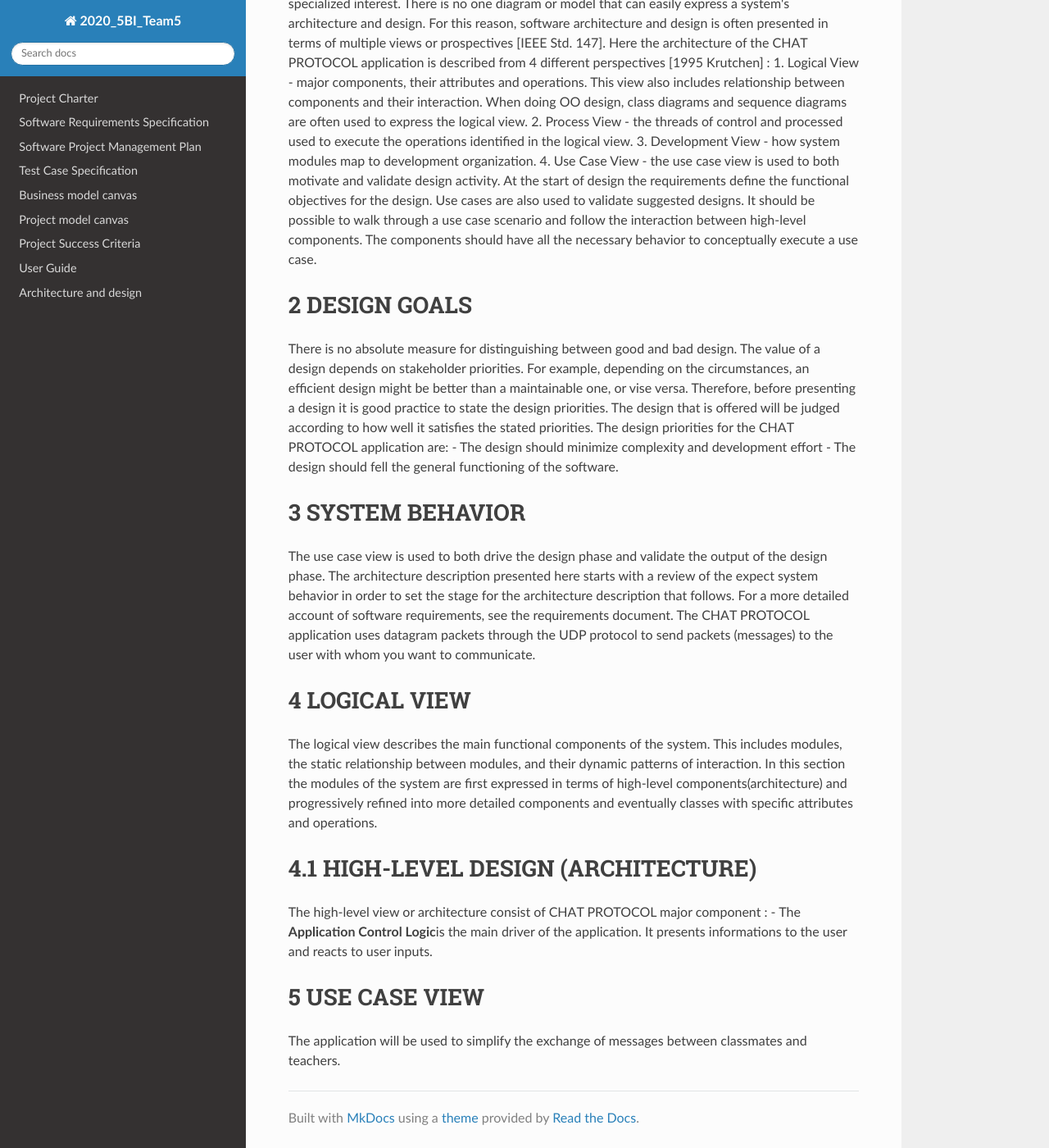
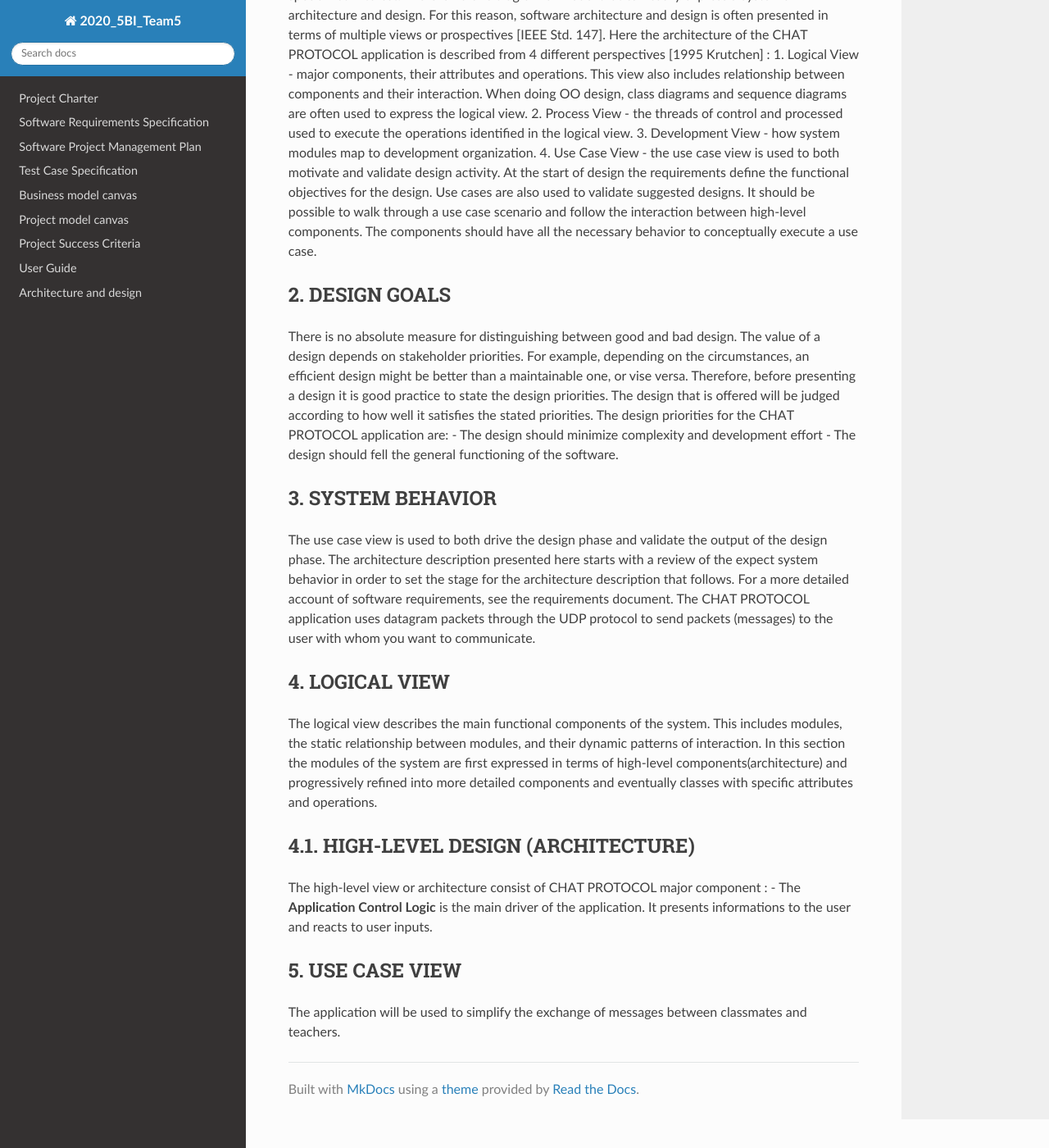
Before and after one commit to Kurai27/2020_5BI_Team5_ChatDocumentation, an MkDocs documentation site: the page built from docs/Architecture_and_design.md, in a window 1280 px wide and 1400 px high, scrolled down 1449 px. Shown: the whole window at 82% size. Built offline with MkDocs 1.6.1, drawn with Linux system fonts in a browser that asks for light colours; nearby versions of some CDN libraries; some of the changed text lies outside the part shown.

```diff
--- a/docs/Architecture_and_design.md
+++ b/docs/Architecture_and_design.md
@@ -4,11 +4,11 @@
 - ### NAME : CHAT PROTOCOL
 - ### DATE : 26/11/2019
 
-#  1 INTRODUCTION
+##  1. **INTRODUCTION**
 The purpose of the architecture/design document is to explain the organization of the code. A well-written architecture document will make it easier for new programmers to become familiar with the code.
 The architecture/design document should identify major system components and describe their static attributes and dynamic patterns of interaction.
 Software architecture and design are typically expressed with a mix of UML models(class and sequence diagrams being the two most common) and prose. Dataflow diagrams are also helpful for understanding the interaction between components and overall flow of data through the system
-# ABOUT THIS TEMPLATE
+## **ABOUT THIS TEMPLATE**
 This template suggest one way of documenting a software system's architecture/design. You aren't required to include every section in this template nor all the content in the sections you do include.
 However, the document you do submit should pass the following checklist:
 
@@ -32,18 +32,23 @@ The architecture and design for a software is complex and individual stakeholder
 2. Process View - the threads of control and processed used to execute the operations identified in the logical view.
 3. Development View - how system modules map to development organization.
 4. Use Case View - the use case view is used to both motivate and validate design activity. At the start of design the requirements define the functional objectives for the design. Use cases are also used to validate suggested designs. It should be possible to walk through a use case scenario and follow the interaction between high-level components. The components should have all the necessary behavior to conceptually execute a use case.
-# 2 DESIGN GOALS
+
+## 2. **DESIGN GOALS**
 There is no absolute measure for distinguishing between good and bad design. The value of a design depends on stakeholder priorities. For example, depending on the circumstances, an efficient design might be better than a maintainable one, or vise versa.
 Therefore, before presenting a design it is good practice to state the design priorities. The design that is offered will be judged according to how well it satisfies the stated priorities.
 The design priorities for the CHAT PROTOCOL application are:
 - The design should minimize complexity and development effort
 - The design should fell the general functioning of the software.
-# 3 SYSTEM BEHAVIOR
+
+## 3. **SYSTEM BEHAVIOR**
 The use case view is used to both drive the design phase and validate the output of the design phase. The architecture description presented here starts with a review of the expect system behavior in order to set the stage for the architecture description that follows. For a more detailed account of software requirements, see the requirements document. The CHAT PROTOCOL application uses datagram packets through the UDP protocol to send packets (messages) to the user with whom you want to communicate.
-# 4 LOGICAL VIEW
+
+## 4. **LOGICAL VIEW**
 The logical view describes the main functional components of the system. This includes modules, the static relationship between modules, and their dynamic patterns of interaction. In this section the modules of the system are first expressed in terms of high-level components(architecture) and progressively refined into more detailed components and eventually classes with specific attributes and operations.
-# 4.1 HIGH-LEVEL DESIGN (ARCHITECTURE)
+## 4.1. **HIGH-LEVEL DESIGN (ARCHITECTURE)**
+
 The high-level view or architecture consist of CHAT PROTOCOL major component :
-- The **Application Control Logic**is the main driver of the application. It presents informations to the user and reacts to user inputs.
-# 5 USE CASE VIEW
+- The **Application Control Logic** is the main driver of the application. It presents informations to the user and reacts to user inputs.
+
+## 5. **USE CASE VIEW**
 The application will be used to simplify the exchange of messages between classmates and teachers.
```
